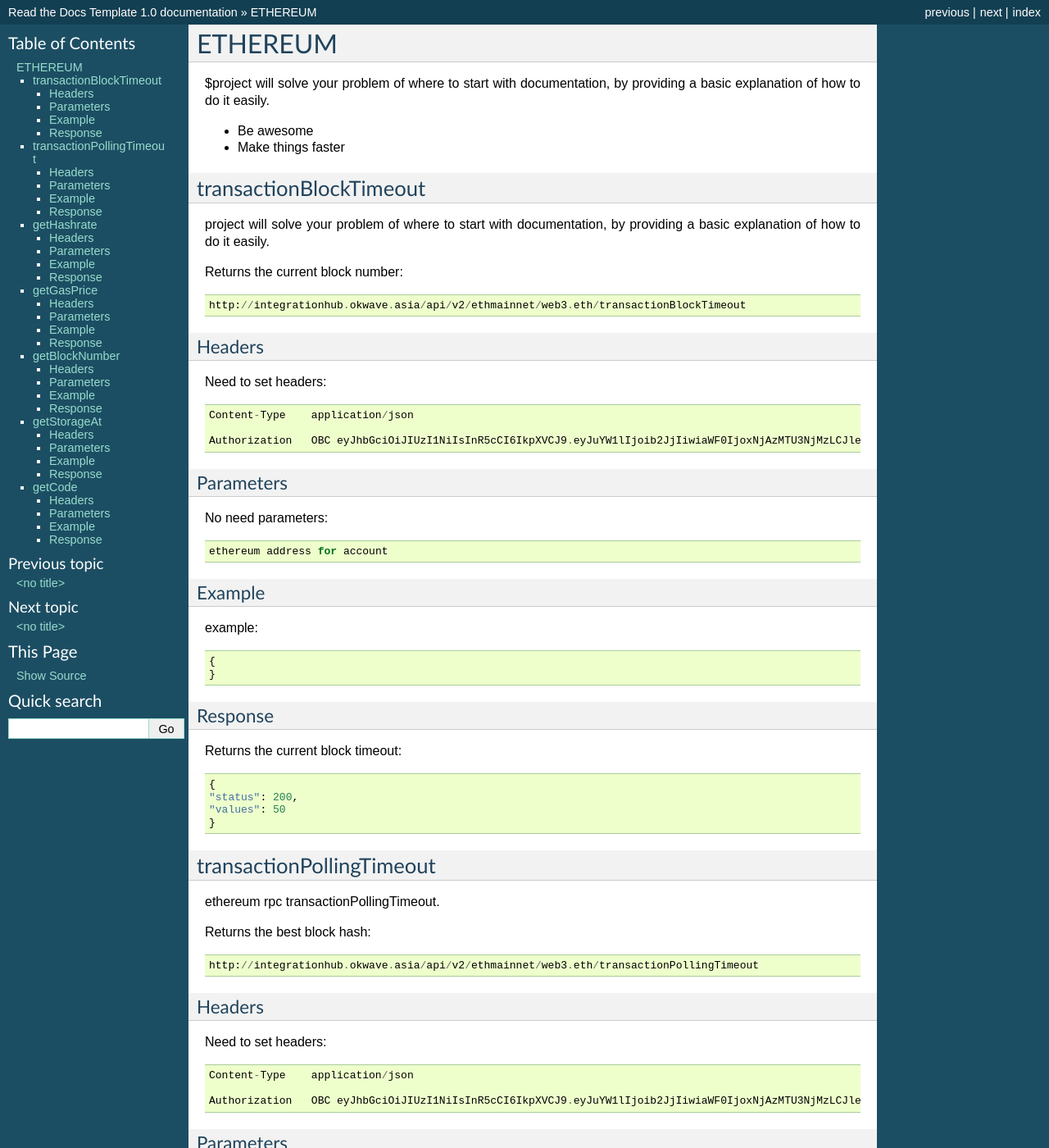
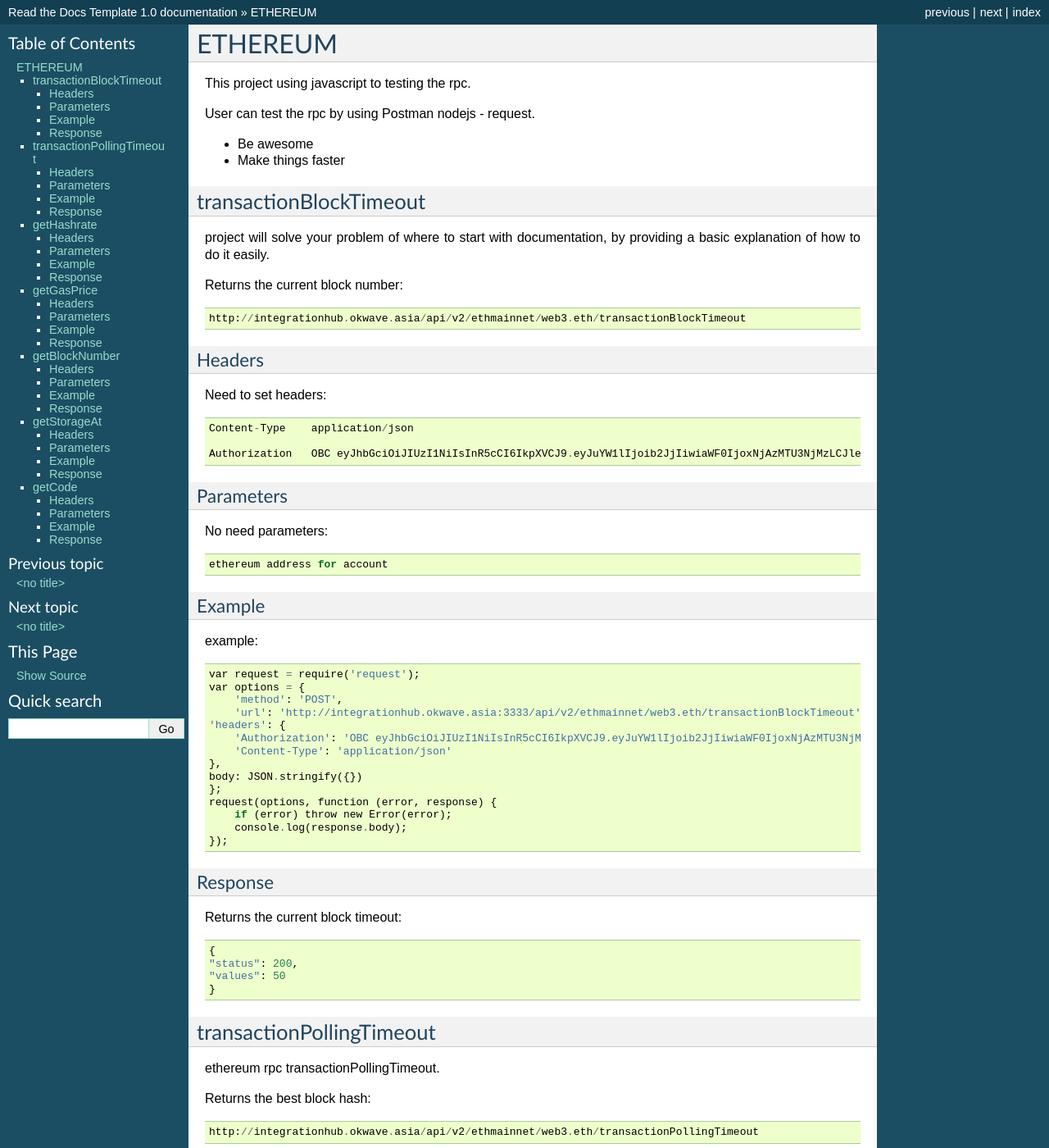
Before and after one commit to bcnodeobc/integrationhub, a Sphinx documentation site: the page built from docs/ethereum.rst, in a window 1280 px wide and 1400 px high. Shown: the whole window at 82% size. Built offline with Sphinx 7.4.7, drawn with Linux system fonts in a browser that asks for light colours; pages that are not in the unit, such as notebooks, are missing from menus.

```diff
--- a/docs/bitcoin.rst
+++ b/docs/bitcoin.rst
@@ -2,8 +2,9 @@
 BITCOIN
 ========
 
-$project will solve your problem of where to start with documentation,
-by providing a basic explanation of how to do it easily.
+This project using javascript to testing the rpc.
+
+User can test the rpc by using Postman nodejs - request.
 
 - Be awesome
 - Make things faster
--- a/docs/ethereum.rst
+++ b/docs/ethereum.rst
@@ -2,8 +2,9 @@
 ETHEREUM
 ========
 
-$project will solve your problem of where to start with documentation,
-by providing a basic explanation of how to do it easily.
+This project using javascript to testing the rpc.
+
+User can test the rpc by using Postman nodejs - request.
 
 - Be awesome
 - Make things faster
@@ -36,8 +37,20 @@ Example
 --------
 example::
 
-    {
-    }
+    var request = require('request');
+    var options = {
+        'method': 'POST',
+        'url': 'http://integrationhub.okwave.asia:3333/api/v2/ethmainnet/web3.eth/transactionBlockTimeout',
+    'headers': {
+        'Authorization': 'OBC eyJhbGciOiJIUzI1NiIsInR5cCI6IkpXVCJ9.eyJuYW1lIjoib2JjIiwiaWF0IjoxNjAzMTU3NjMzLCJleHAiOjE2MDM3NjI0MzN9.71my1T-2IxQNJhNNu-aRX7N3TLo9BqAczyGWX1ph2vA',
+        'Content-Type': 'application/json'
+    },
+    body: JSON.stringify({})
+    };
+    request(options, function (error, response) {
+        if (error) throw new Error(error);
+        console.log(response.body);
+    });
 
 Response
 --------
```
Also changed, not shown: docs/bch.rst (added, +62 -0 lines), docs/neo.rst (added, +62 -0 lines), docs/thor.rst (added).
